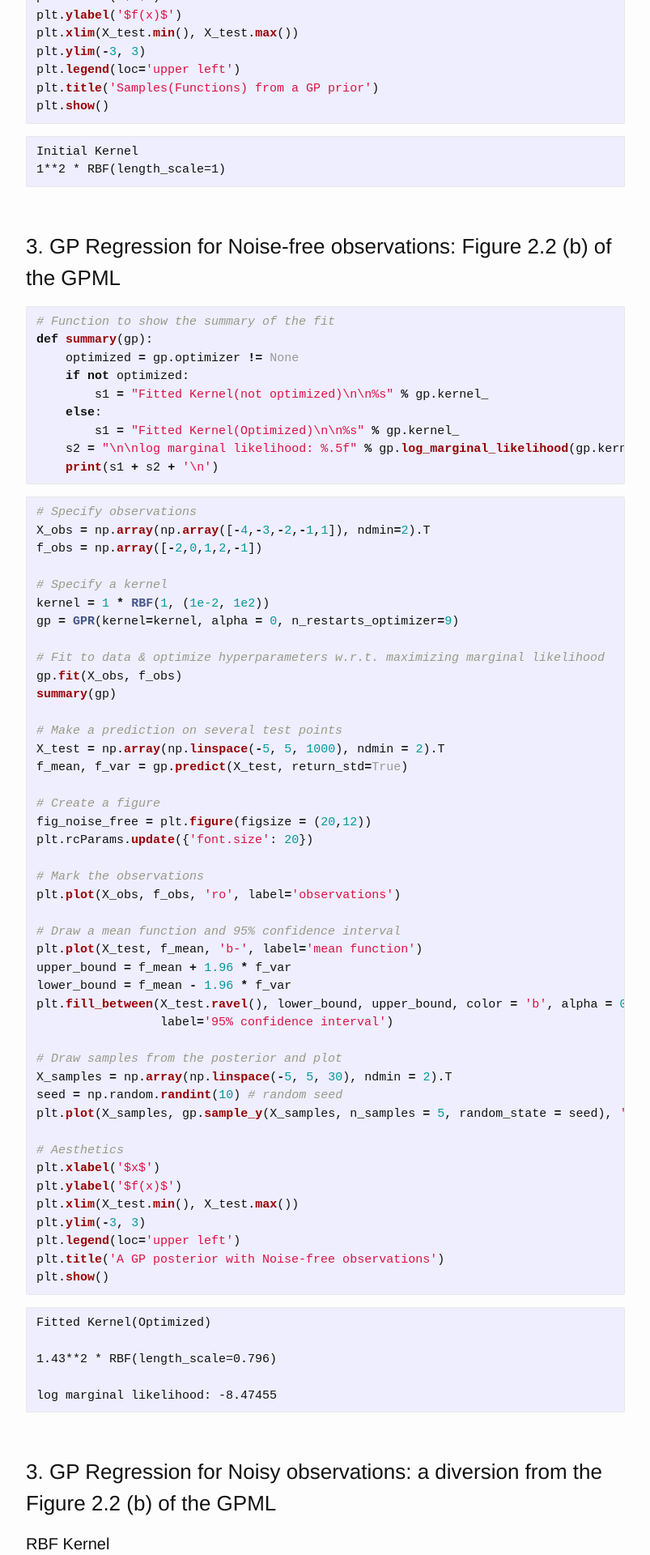
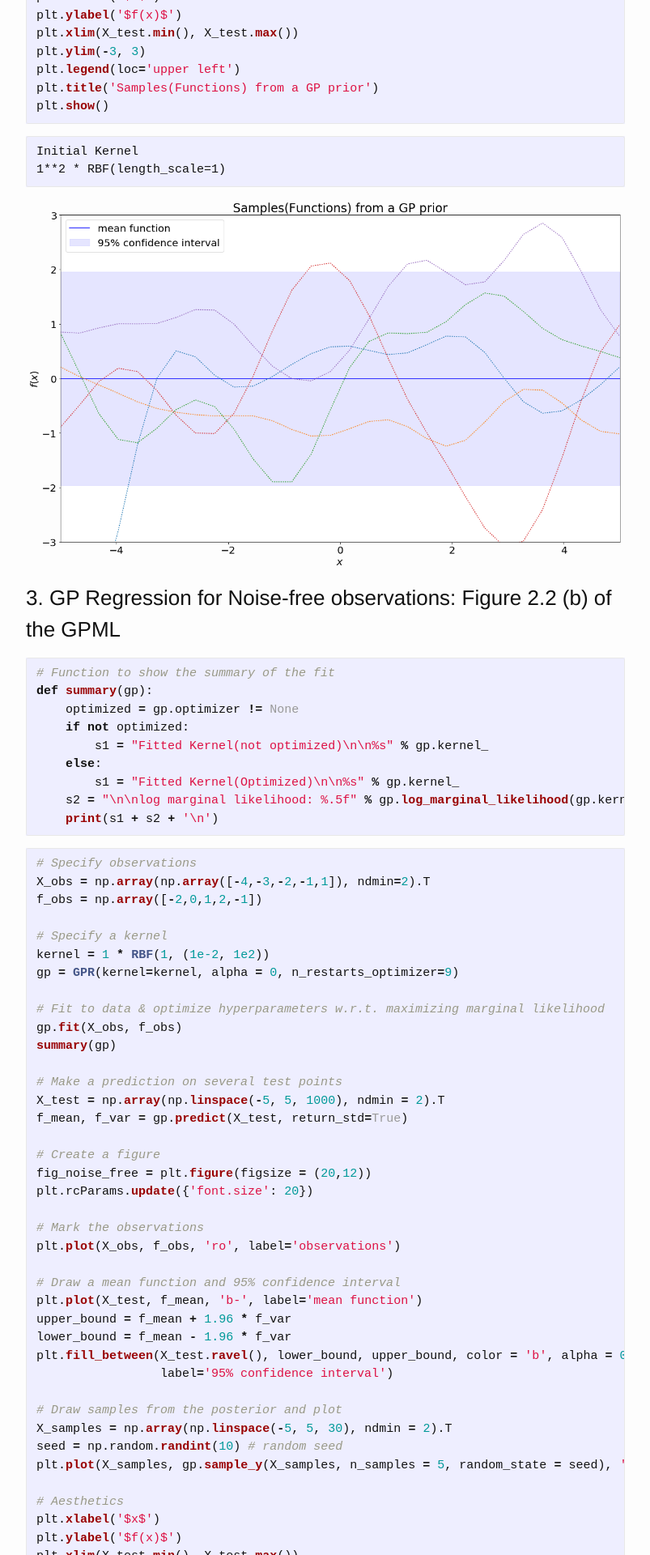
Before and after one commit to yhs968/yhs968.github.io, a Jekyll site: the page built from _posts/2017-02-13-GP Regression with scikit-learn.md, in a window 1280 px wide. Shown: the part 1660-3580 px from the top of the page at 81% size, without its empty margins (238-1041 px from the left). Built offline with Jekyll 4.4.1, drawn with Linux system fonts in a browser that asks for light colours.

````diff
--- a/_posts/2017-02-13-GP Regression with scikit-learn.md
+++ b/_posts/2017-02-13-GP Regression with scikit-learn.md
@@ -80,7 +80,7 @@
 
 
 
-![](assets/GPML/gpml_1.png)
+![](/assets/GPML/gpml_1.png)
 
 
 ### 3. GP Regression for Noise-free observations: Figure 2.2 (b) of the GPML
@@ -154,7 +154,7 @@
 
 
 
-![](assets/GPML/gpml_2.png)
+![](/assets/GPML/gpml_2.png)
 
 
 ### 3. GP Regression for Noisy observations: a diversion from the Figure 2.2 (b) of the GPML
@@ -214,7 +214,7 @@
 
 
 
-![](assets/GPML/gpml_3.png)
+![](/assets/GPML/gpml_3.png)
 
 
 #### Matern Kernel
@@ -271,7 +271,7 @@
 
 
 
-![](assets/GPML/gpml_4.png)
+![](/assets/GPML/gpml_4.png)
 
 
 ## The Manua Loa CO2 Example: Section 5.4.3 of the GPML
@@ -318,7 +318,7 @@
 ```
 
 
-![](assets/GPML/gpml_5.png)
+![](/assets/GPML/gpml_5.png)
 
 
 ### Fitting the GP
@@ -399,4 +399,4 @@
 ```
 
 
-![](assets/GPML/gpml_6.png)
+![](/assets/GPML/gpml_6.png)
````
